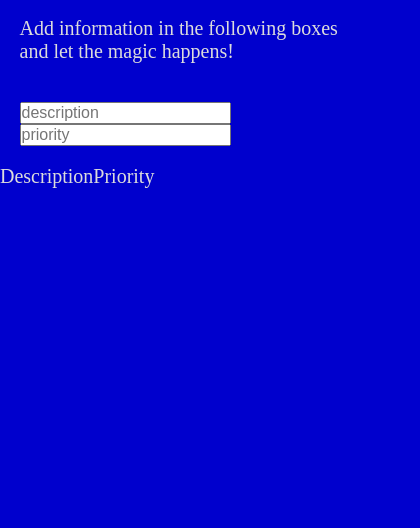
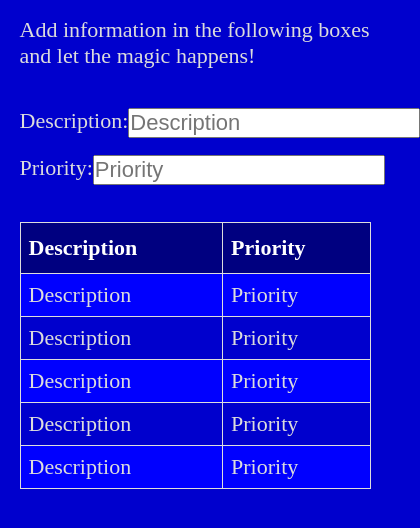
Before and after one commit to FACN3/prioritiseMe, a website: page public/index.html in a window 390 px wide. Shown: the part 58-586 px from the top of the page, 420 px wide, since content can reach past the window. Drawn offline with Linux system fonts and the light colour scheme.

Commit message:
Finaly Product design for the html + css! (mobile only)

```diff
--- a/public/index.html
+++ b/public/index.html
@@ -1,11 +1,13 @@
 <!DOCTYPE html>
-<html>
+<html lang="en">
+
 <head>
   <meta charset="utf-8">
 <meta name="viewport" content="width=device-width, initial-scale=1.0" />
 <link rel="stylesheet" href="main.css">
-  <title></title>
+  <title>Prioritise Me!</title>
 </head>
+
 <body>
   <div class="title">
     <h1>Prioritise Me!</h1>
@@ -13,15 +15,45 @@
   <p>Add information in the following boxes and let the magic happens!</p>
   <form class="form" action="/create-user" method="post">
     <div class="input-section">
-      <input type="text" name="description" value="" placeholder="description">
-      <input type="text" name="priority" value="" placeholder="priority">
+
+      <div class="div-input">
+        <label for="description">Description:</label><input label="description" type="text" name="description" value="" placeholder="Description">
+      </div>
+      <div class="div-input">
+        <label for="priority">Priority:</label><input label="priority" type="text" name="priority" value="" placeholder="Priority">
+      </div>
+
     </div>
   </form>
   <div class="table-container">
     <table id="">
-      <tr>Description</tr>
-      <tr>Priority</tr>
+      <tr>
+        <th>Description</th>
+        <th>Priority</th>
+      </tr>
+      <tr>
+        <td>Description</td>
+        <td>Priority</td>
+      </tr>
+      <tr>
+        <td>Description</td>
+        <td>Priority</td>
+      </tr>
+      <tr>
+        <td>Description</td>
+        <td>Priority</td>
+      </tr>
+      <tr>
+        <td>Description</td>
+        <td>Priority</td>
+      </tr>
+      <tr>
+        <td>Description</td>
+        <td>Priority</td>
+      </tr>
+
     </table>
   </div>
 </body>
+
 </html>
--- a/public/main.css
+++ b/public/main.css
@@ -11,6 +11,7 @@ body {
 .title {
   font-size: 1.5em;
   background-color: Navy;
+  width: 100%;
 }
 
 .title h1 {
@@ -19,7 +20,9 @@ body {
 }
 
 input {
-  font-size: 1em;
+
+  font-size: 1.375em;
+  margin-bottom: 5%;
 }
 
 .input-section {
@@ -27,11 +30,45 @@ input {
   margin-top: 10%;
 }
 
+.div-input{
+  display: flex;
+  justify-content: space-between;
+
+}
+
 p {
-  font-size: 1.25em;
+  font-size: 1.375em;
   margin: 5%;
 }
 
+label{
+  font-size: 1.375em;
+}
+
 .table-container{
-  font-size: 1.25em;
+  font-size: 1.375em;
 }
+
+table {
+    border-collapse: collapse;
+    width: 90%;
+    margin-left: 5%;
+    margin-bottom: 5%;
+}
+
+table td, table th {
+    border: 0.0625em solid #ddd;
+    padding: 8px;
+}
+
+table tr:nth-child(even){background-color: blue;}
+
+table tr:hover {background-color: midnightblue;}
+
+table th {
+    padding-top: 12px;
+    padding-bottom: 12px;
+    text-align: left;
+    background-color: Navy;
+    color: white;
+}
--- a/src/server.js
+++ b/src/server.js
@@ -6,5 +6,5 @@ const host = process.env.HOST || 'localhost';
 const server = http.createServer(router);
 
 server.listen(port, () => {
-  console.log(`The Port is open on ${port} go to localhost:${port}`);
+  console.log(`The Port is open on ${port} head to localhost:${port} to access the site`);
 });
```
Lines whose indentation alone changed are shown as unchanged.
